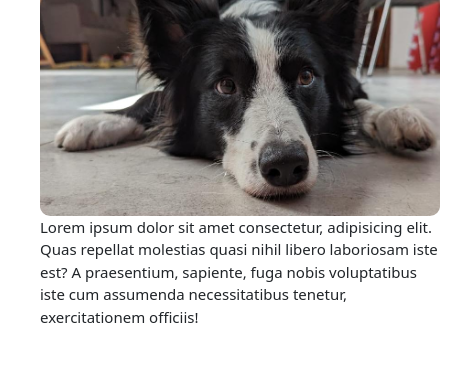
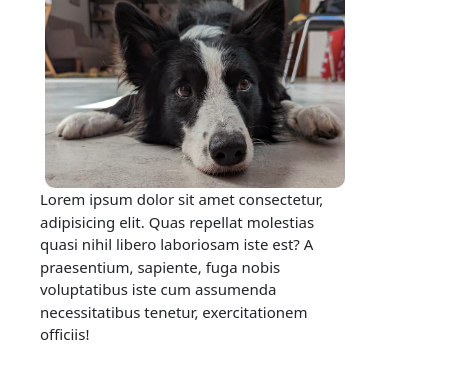
Before and after one commit to SierraIvana/PreEntrega-Sierra, a plain HTML site: page pages/servicios.html in a window 390 px wide. Shown: the part 301-670 px from the top of the page, 460 px wide, since content can reach past the window. Drawn offline with nearby package versions, Linux system fonts and the light colour scheme.

Commit message:
Corrección pagina servicios

```diff
--- a/css/estilos.css
+++ b/css/estilos.css
@@ -54,6 +54,8 @@ a:hover {
     margin-right: 2rem;
     font-size: 3rem;
 }
+
+/* VISTA RESPONSIVE INDEX */
 
 @media screen and (max-width: 1155px) {
     .img-principal{
@@ -208,7 +210,12 @@ a:hover {
 
     }
 }
+@media screen and (max-width: 810px){
+    .servicios-foto {
+        width: 30rem;
 
+    }
+}
 
 .item-servicios-2{
     grid-area: item-servicios-2;
```
Also changed, not shown: pages/servicios.html (+0 -19 lines).
